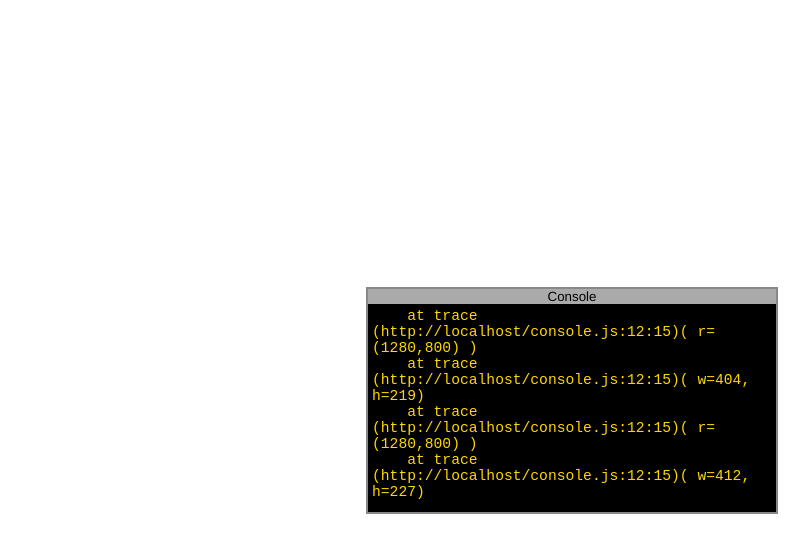
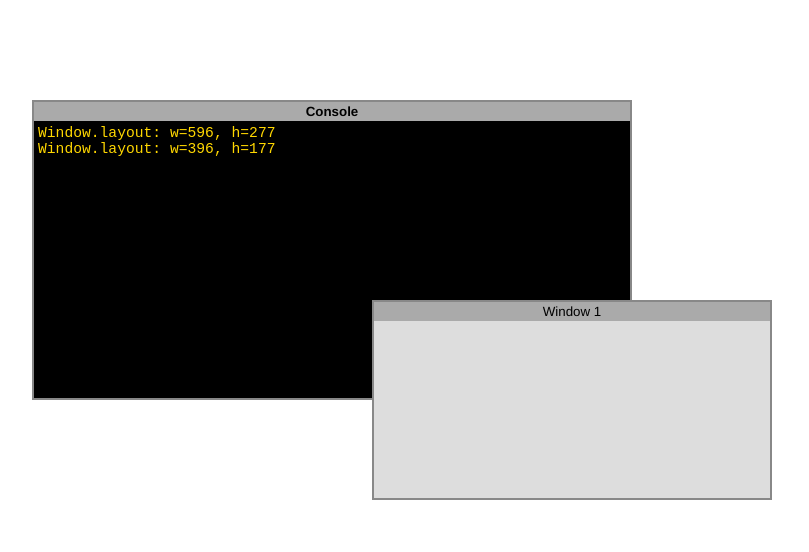
Before and after one commit to duparq/jsWindow, a plain HTML site: page index.html in a window 1280 px wide. Shown: the whole page, without its empty margins (68-877 px from the left). Drawn offline with Linux system fonts and the light colour scheme.

Commit message:
Use pointer event handler with capture. Window sizes its content.

```diff
--- /dev/null
+++ b/Console.css
@@ -0,0 +1,14 @@
+
+#console {
+    white-space: pre-wrap;
+    font-family: monospace;
+    font-size: 11pt;
+    overflow: auto;
+    color: gold;
+    background-color: black;
+    padding: 4px;
+
+    width: 100%;
+    height: 100%;
+    box-sizing: border-box;
+}
--- /dev/null
+++ b/Console.js
@@ -0,0 +1,51 @@
+
+"use strict";
+
+
+function trace ( msg=null )
+{
+  msg = msg || "";
+
+  let s = new Error().stack ;
+  if ( s.startsWith("trace@file") ) {	// Firefox
+    var line = s.split('\n')[1];
+    let fields = line.split('@')
+    var fun = fields[0];
+  }
+  else if ( s.startsWith("Error") ) {	// Chrome
+    var line = s.split('\n')[2];
+    var fun = line.split(' ')[5] ;
+  }
+  else {
+    var fun = s ;
+  }
+
+  console.log(fun+": "+msg);
+}
+
+
+//  Replace log and clear functions.
+//
+console.redirect = function ( v )
+{
+  if ( v ) {
+    console.org_log = console.log ;
+    console.log = function ( s ) {
+      v.textContent += s+"\n" ;
+      v.scrollTop = v.scrollHeight ;
+    };
+
+    console.org_clear = console.clear ;
+    console.clear = function ( ) {
+      v.textContent="";
+    };
+  }
+  else {
+    if ( console.org_log )
+      console.log = console.org_log ;
+    console.org_log = undefined ;
+    if ( console.org_clear )
+      console.clear = console.org_clear ;
+    console.org_clear = undefined ;
+  }
+};
--- a/Window.css
+++ b/Window.css
@@ -6,21 +6,29 @@ div.window {
     padding: 2px;		/*  Visible sizers width */
     user-select: none;
     -moz-user-select: none;
+
+    box-sizing: border-box;
+    min-width: 200px;
+    min-height: 100px;
+    width: 400px;
+    height: 200px;
 }
 
 div.window div.bar {
     position: relative;
     background: #aaa;
     text-align: center;
+    padding: 2px;
 }
 
-div.window div.workarea {
+div.window div.area {
     position: relative;
     display: block;
-    min-width: 200px;
-    min-height: 100px;
-    width: 400px;
-    height: 200px;
+    box-sizing: border-box;
+    /* min-width: 200px; */
+    /* min-height: 100px; */
+    /* width: 400px; */
+    /* height: 200px; */
     background: #ddd;
 }
 
--- a/Window.js
+++ b/Window.js
@@ -2,17 +2,17 @@
 //  A window is made of a DIV containing:
 //    * a background TABLE that handles events for resizing
 //    * divBar: title bar DIV
-//    * divWork: work area DIV
+//    * divArea: work area DIV
 //
 class Window {
 
-  //  Transform matrices
+  //  Matrices for window move/resize
   //    [dx,dy]*[m] => [left,top,width,height]
   //
   static mSizeNW = [ 1, 1, -1, -1 ];
   static mSizeN  = [ 0, 1,  0, -1 ];
   static mSizeNE = [ 0, 1,  1, -1 ];
-  static mSizeW  = [ 1, 1, -1,  0 ];
+  static mSizeW  = [ 1, 0, -1,  0 ];
   static mSizeE  = [ 0, 0,  1,  0 ];
   static mSizeSW = [ 1, 0, -1,  1 ];
   static mSizeS  = [ 0, 0,  0,  1 ];
@@ -24,10 +24,15 @@ class Window {
     ev.preventDefault();
   }
 
-  //  Create a new window and append it to the document body
+  //  Create a new window, append its DIV to the document body
   //
-  constructor ( ) {
-    trace();
+  constructor ( props={} ) {
+    const { left,
+	    top,
+	    width,
+	    height,
+	    title,
+	  } = props;
 
     //  Create a table of 3x3 cells that will handle window transformation
     //
@@ -43,116 +48,117 @@ class Window {
     tr = document.createElement("tr"); table.appendChild(tr);
     td = document.createElement("td"); tr.appendChild(td);
     td.classList = "sizer-nw";
-    td.addEventListener("mousedown", this.opStart.bind(this, Window.mSizeNW) );
+    td.onpointerdown = this.opStart.bind(this, Window.mSizeNW);
     td = document.createElement("td"); tr.appendChild(td);
     td.classList = "sizer-n";
-    td.addEventListener("mousedown", this.opStart.bind(this, Window.mSizeN) );
+    td.onpointerdown = this.opStart.bind(this, Window.mSizeN);
     td = document.createElement("td"); tr.appendChild(td);
     td.classList = "sizer-ne";
-    td.addEventListener("mousedown", this.opStart.bind(this, Window.mSizeNE) );
+    td.onpointerdown = this.opStart.bind(this, Window.mSizeNE);
 
     tr = document.createElement("tr"); table.appendChild(tr);
     td = document.createElement("td"); tr.appendChild(td);
     td.classList = "sizer-w";
-    td.addEventListener("mousedown", this.opStart.bind(this, Window.mSizeW) );
+    td.onpointerdown = this.opStart.bind(this, Window.mSizeW);
     td = document.createElement("td"); tr.appendChild(td);
     td = document.createElement("td"); tr.appendChild(td);
     td.classList = "sizer-e";
-    td.addEventListener("mousedown", this.opStart.bind(this, Window.mSizeE) );
+    td.onpointerdown = this.opStart.bind(this, Window.mSizeE);
 
     tr = document.createElement("tr"); table.appendChild(tr);
     td = document.createElement("td"); tr.appendChild(td);
     td.classList = "sizer-sw";
-    td.addEventListener("mousedown", this.opStart.bind(this, Window.mSizeSW) );
+    td.onpointerdown = this.opStart.bind(this, Window.mSizeSW);
     td = document.createElement("td"); tr.appendChild(td);
     td.classList = "sizer-s";
-    td.addEventListener("mousedown", this.opStart.bind(this, Window.mSizeS) );
+    td.onpointerdown = this.opStart.bind(this, Window.mSizeS);
     td = document.createElement("td"); tr.appendChild(td);
     td.classList = "sizer-se";
-    td.addEventListener("mousedown", this.opStart.bind(this, Window.mSizeSE) );
+    td.onpointerdown = this.opStart.bind(this, Window.mSizeSE);
 
     this.div = document.createElement("div");
     this.div.classList = "window" ;
     this.divBar = document.createElement("div");
     this.divBar.classList = "bar" ;
-    this.divBar.addEventListener("mousedown", this.opStart.bind(this, Window.mMove) );
-    this.divWork = document.createElement("div");
-    this.divWork.classList = "workarea" ;
+    this.divBar.onpointerdown = this.opStart.bind(this, Window.mMove);
+    this.divArea = document.createElement("div");
+    this.divArea.classList = "area" ;
     this.div.appendChild( table );
     this.div.appendChild( this.divBar );
-    this.div.appendChild( this.divWork );
+    this.div.appendChild( this.divArea );
 
-    //  Use an observer to center the window
-    //    Kill it after a while
+    //  Place & size the window
     //
-    this.observer = new ResizeObserver(this.center.bind(this));
+    this.centerX = ( left == undefined ) ;
+    this.centerY = ( top == undefined ) ;
+
+    if ( left   ) this.div.style.left   = left;
+    if ( top    ) this.div.style.top    = top;
+    if ( width  ) this.div.style.width  = width;
+    if ( height ) this.div.style.height = height;
+    if ( title  ) this.setTitleHTML(title);
+
+    //  Use an observer to layout the window
+    //
+    this.observer = new ResizeObserver(this.layout.bind(this));
     this.observer.observe(this.div);
-    setTimeout( this.killObserver.bind(this), 100 );
 
     document.body.appendChild(this.div);
   }
 
-  killObserver ( ) {
-    this.observer.disconnect();
-    this.observer = undefined ;
+  //  Layout the window, size the area.
+  //    Use CSS "box-sizing: border-box;" for 'div.window' to get outside box values
+  //
+  layout ( ) {
+    let p = this.divBar.offsetTop ;	//  = padding
+    let t = this.divArea.offsetTop ;	// t-p = bar height
+
+    let h = this.div.offsetHeight - t - p ;
+    let w = this.div.offsetWidth - 2*p ;
+
+    trace("w="+w+", h="+h);
+
+    this.divArea.style.height = h+"px" ;
+    this.divArea.style.width = w+"px" ;
+
+    if ( this.centerX ) {
+      let w = this.div.offsetWidth;
+      this.div.style.left = window.innerWidth/2-w/2+"px";
+    }
+
+    if ( this.centerY ) {
+      let h = this.div.offsetHeight;
+      this.div.style.top = window.innerHeight/2-h/2+"px";
+    }
   }
 
-  //  Center window
-  //
-  center ( ) {
-    // let cs = window.getComputedStyle(this.div) ;
-    // let w = this.div.offsetWidth - parseFloat(cs.paddingLeft)
-    //   - parseFloat(cs.paddingRight) - parseFloat(cs.borderLeftWidth) - parseFloat(cs.borderRightWidth);
-    // let h = this.div.offsetHeight - parseFloat(cs.paddingTop)
-    //   - parseFloat(cs.paddingBottom) - parseFloat(cs.borderTopWidth) - parseFloat(cs.borderBottomWidth);
-    // w = parseInt(cs.width);
-    // h = parseInt(cs.height);
-    let w = this.div.offsetWidth;
-    let h = this.div.offsetHeight;
-    trace(" r=("+window.innerWidth+","+window.innerHeight+") ");
-    trace(" w="+w+", h="+h);
-    this.div.style.left = window.innerWidth/2-w/2+"px";
-    this.div.style.top = window.innerHeight/2-h/2+"px";
-  }
-
-  //  Start of operation
+  //  Start of operation.
   //    m: transform matrix
   //
   opStart ( m, ev ) {
+    Window.eatEvent(ev);
+
     trace(ev.clientX+", "+ev.clientY);
-    Window.eatEvent(ev);
+
+    this.centerX = false ;
+    this.centerY = false ;
 
     //  Put window on top
     //
     document.body.appendChild(this.div);
 
-    let cs = window.getComputedStyle(this.div) ;
-    this.left = parseInt(cs.left) ;
-    this.top = parseInt(cs.top) ;
+    this.left = this.div.offsetLeft ;
+    this.top = this.div.offsetTop ;
+    this.width = this.div.offsetWidth;
+    this.height = this.div.offsetHeight;
 
-    //  NOTE: compute inner width & height to get the same behavior with Firefox
-    //  & Chrome since they handle scroller presence differently.
-    //
-    cs = window.getComputedStyle(this.divWork) ;
-    this.width = this.divWork.offsetWidth - parseFloat(cs.paddingLeft)
-      - parseFloat(cs.paddingRight) - parseFloat(cs.borderLeftWidth) - parseFloat(cs.borderRightWidth);
-    this.height = this.divWork.offsetHeight - parseFloat(cs.paddingTop)
-      - parseFloat(cs.paddingBottom) - parseFloat(cs.borderTopWidth) - parseFloat(cs.borderBottomWidth);
-
-    //  Install a ground to catch all events
-    //
-    this.gnd = document.createElement("div");
-    this.gnd.style.position = "absolute";
-    this.gnd.style.left = "0";
-    this.gnd.style.top = "0";
-    this.gnd.style.width = "100%";
-    this.gnd.style.height = "100%";
-    this.gnd.addEventListener("mousemove", this.opApply.bind(this,m) );
-    this.gnd.addEventListener("mouseup", this.opEnd.bind(this) );
-    document.body.appendChild(this.gnd);
+    ev.target.onpointermove = this.opApply.bind(this,m);
+    ev.target.onpointerup = this.opEnd.bind(this);
+    ev.target.setPointerCapture(ev.pointerId);
   }
 
-  //  Apply operation
+  //  Apply operation.
+  //    The observer calls 'layout()' if the size changes.
   //
   opApply ( [dx,dy,dw,dh], ev ) {
     Window.eatEvent(ev);
@@ -173,21 +179,28 @@ class Window {
 
     if ( dx ) { this.left   += dx ; this.div.style.left = this.left+"px" ; }
     if ( dy ) { this.top    += dy ; this.div.style.top  = this.top+"px" ; }
-    if ( dw ) { this.width  += dw ; this.divWork.style.width  = this.width+"px" ; }
-    if ( dh ) { this.height += dh ; this.divWork.style.height = this.height+"px" ; }
+    if ( dw ) { this.width  += dw ; this.div.style.width  = this.width+"px" ; }
+    if ( dh ) { this.height += dh ; this.div.style.height = this.height+"px" ; }
   }
 
-  //  End of operation: remove the ground.
+  //  End of operation
   //
   opEnd ( ev ) {
+    Window.eatEvent(ev);
     trace();
-    Window.eatEvent(ev);
-    document.body.removeChild(this.gnd);
-    this.gnd = undefined ;
+    ev.target.onpointermove = null ;
+    ev.target.releasePointerCapture(ev.pointerId);
   }
 
-  setTitle ( html ) {
+  setTitleHTML ( html ) {
     this.divBar.innerHTML = html ;
     return this;
   }
+
+  setChild ( div ) {
+    while ( this.divArea.firstChild )
+      this.divArea.removeChild( this.div.firstChild ) ;
+    this.divArea.appendChild(div);
+    return this;
+  }
 }
--- a/console.js
+++ /dev/null
@@ -1,58 +0,0 @@
-
-"use strict";
-
-
-function trace ( msg=null )
-{
-  if ( msg == null )
-    msg = "";
-  else
-    msg="("+msg+")";
-  // console.log(new Error().stack.split('\n')[1].replace('@','	'));
-  console.log(new Error().stack.split('\n')[1].split('@')[0]+msg);
-}
-
-
-console.cbSetup = function ( entry )
-{
-  entry.checked = (console.org_log != undefined);
-};
-
-
-console.cbChange = function ( entry )
-{
-  console.redirect(entry.checked);
-};
-
-
-//  Replace log and clear functions.
-//
-console.redirect = function ( v )
-{
-  if ( v==true ) {
-    var c = document.getElementById("console");
-    if ( !c ) {
-      console.log("ERROR: no element with 'console' id.");
-      return;
-    }
-
-    console.org_log = console.log ;
-    console.log = function ( s ) {
-      c.textContent += s+"\n" ;
-      c.scrollTop = c.scrollHeight ;
-    };
-
-    console.org_clear = console.clear ;
-    console.clear = function ( ) {
-      document.getElementById("console").textContent="";
-    };
-  }
-  else {
-    if ( console.org_log )
-      console.log = console.org_log ;
-    console.org_log = undefined ;
-    if ( console.org_clear )
-      console.clear = console.org_clear ;
-    console.org_clear = undefined ;
-  }
-};
--- a/index.css
+++ b/index.css
@@ -9,13 +9,3 @@ body {
     border: 0px;
     overflow: hidden;
 }
-
-#console {
-    white-space: pre-wrap;
-    font-family: monospace;
-    font-size: 11pt;
-    overflow: auto;
-    color: gold;
-    background-color: black;
-    padding: 4px;
-}
--- a/index.js
+++ b/index.js
@@ -28,6 +28,5 @@ function loadScripts ( scripts, fn )
 //  Start application after the last script is loaded.
 //
 window.addEventListener("load", function() {
-  loadScripts(["console.js",
-	       "main.js"]);
+  loadScripts(["main.js"]);
 } );
--- a/main.js
+++ b/main.js
@@ -23,15 +23,24 @@ function main ( )
 {
   console.clear();
 
+  loadCss( "Console.css" );
   loadCss( "Window.css" );
 
-  let w = new Window().setTitle("Window 1");
+  let w = new Window( { title:"<b>Console</b>",
+			left:"100px",
+			top:"100px",
+			width:"600px",
+			height:"300px" } );
 
-  w = new Window().setTitle("Console");
-  w.divWork.id = "console";
+  let d = document.createElement("div");
+  d.id = "console";
+  w.setChild(d);
 
-  console.redirect(true);
+  console.redirect(d);
+
+  new Window( { title:"Window 1" } );
 }
 
 
-loadScripts(["Window.js"], main);
+loadScripts(["Console.js",
+	     "Window.js"], main);
```
